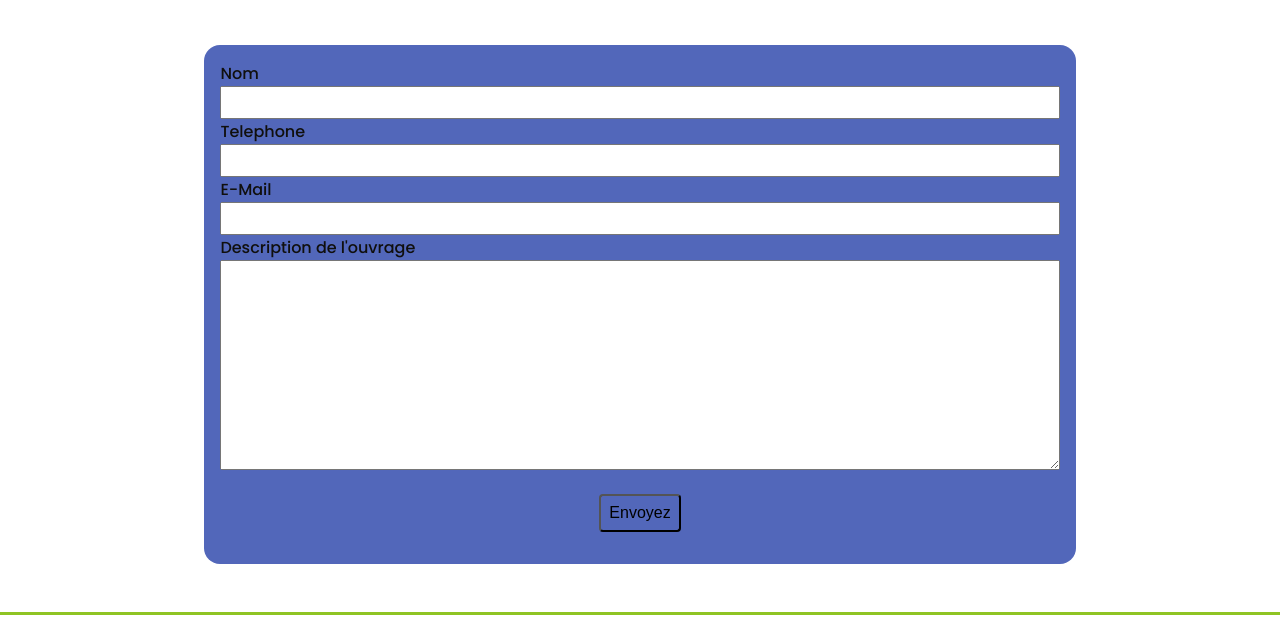
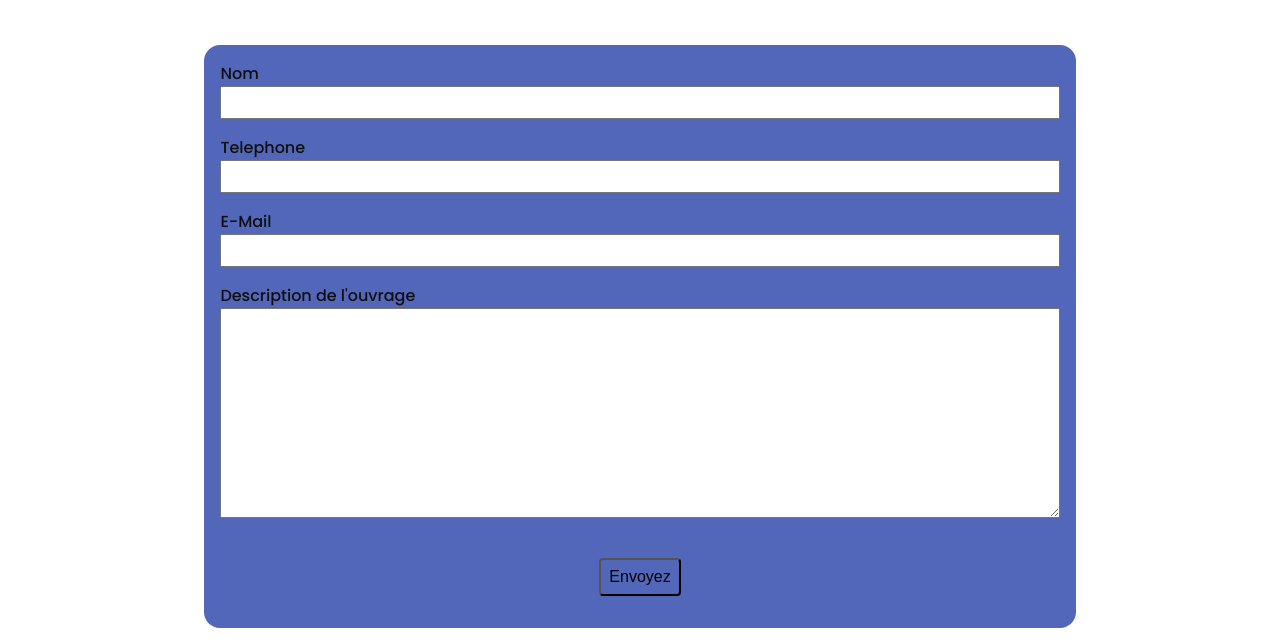
Before and after one commit to patledur/mmg-construction-cmr, a plain HTML site: page index.html in a window 1280 px wide. Shown: the part 2906-3550 px from the top of the page. Drawn offline with nearby package versions, Linux system fonts and the light colour scheme.

Commit message:
first commit

```diff
--- a/css/styles.css
+++ b/css/styles.css
@@ -39,9 +39,6 @@ header{
 main{
    padding: 0 1rem;
 }
-/* h1, h2, h3, h4, p{
-    color: grey;
-} */
 ul{
    list-style: none;
 }
@@ -145,6 +142,10 @@ form{
 .form-group{
     display: grid;
     justify-items: start;
+    margin-bottom: 1rem;
+}
+form .form-desription{
+   margin-bottom: 0;
 }
 .form-title{
    text-transform: uppercase;
--- a/index.html
+++ b/index.html
@@ -103,7 +103,7 @@
                     <label for="email">E-Mail</label>
                     <input type="email" id="email">
                 </div>
-                <div class="form-group">
+                <div class="form-group form-description">
                     <label for="description">Description de l'ouvrage</label>
                     <textarea name="" id="description" cols="50" rows="10"></textarea>
                 </div>
```
